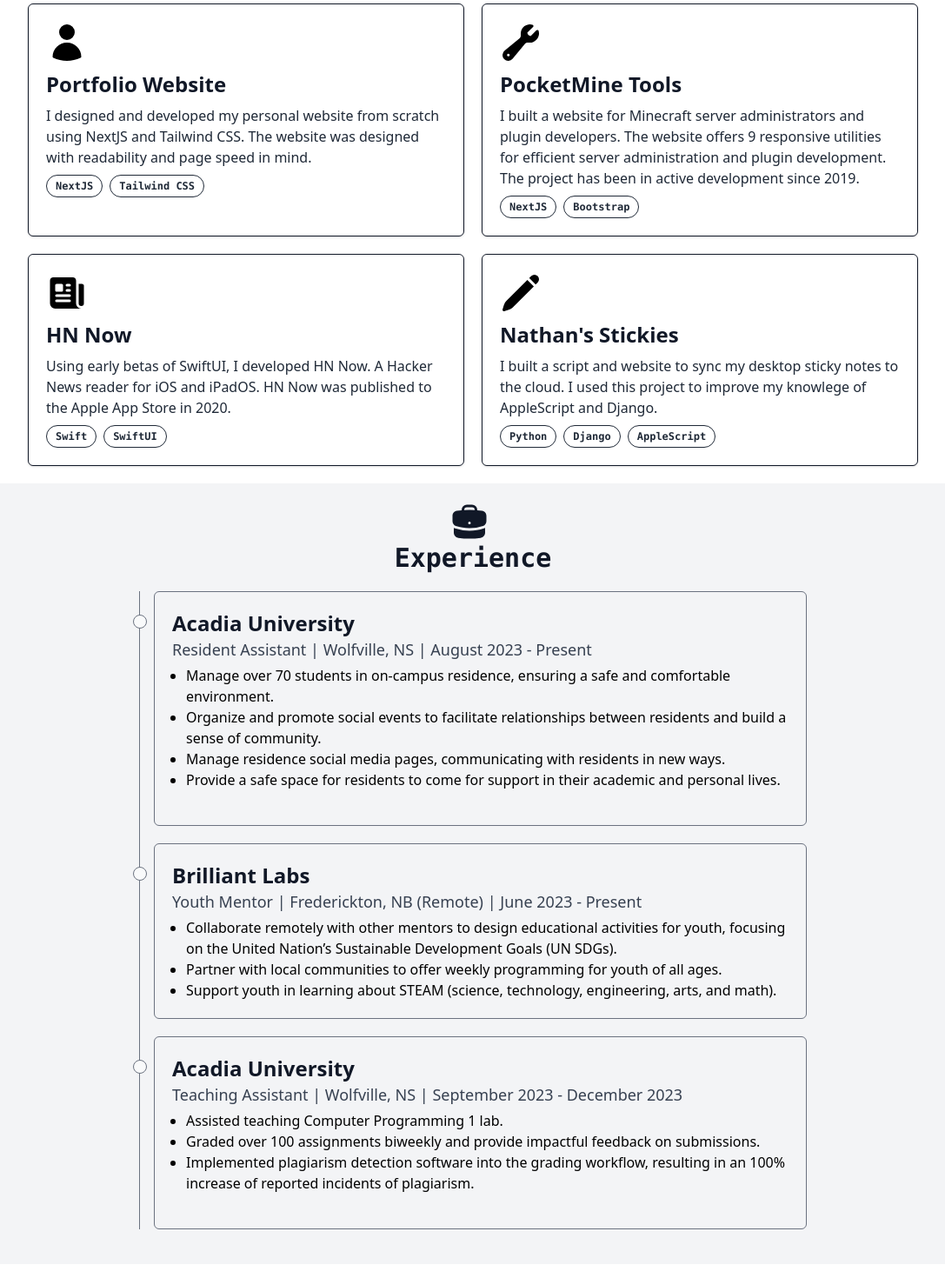
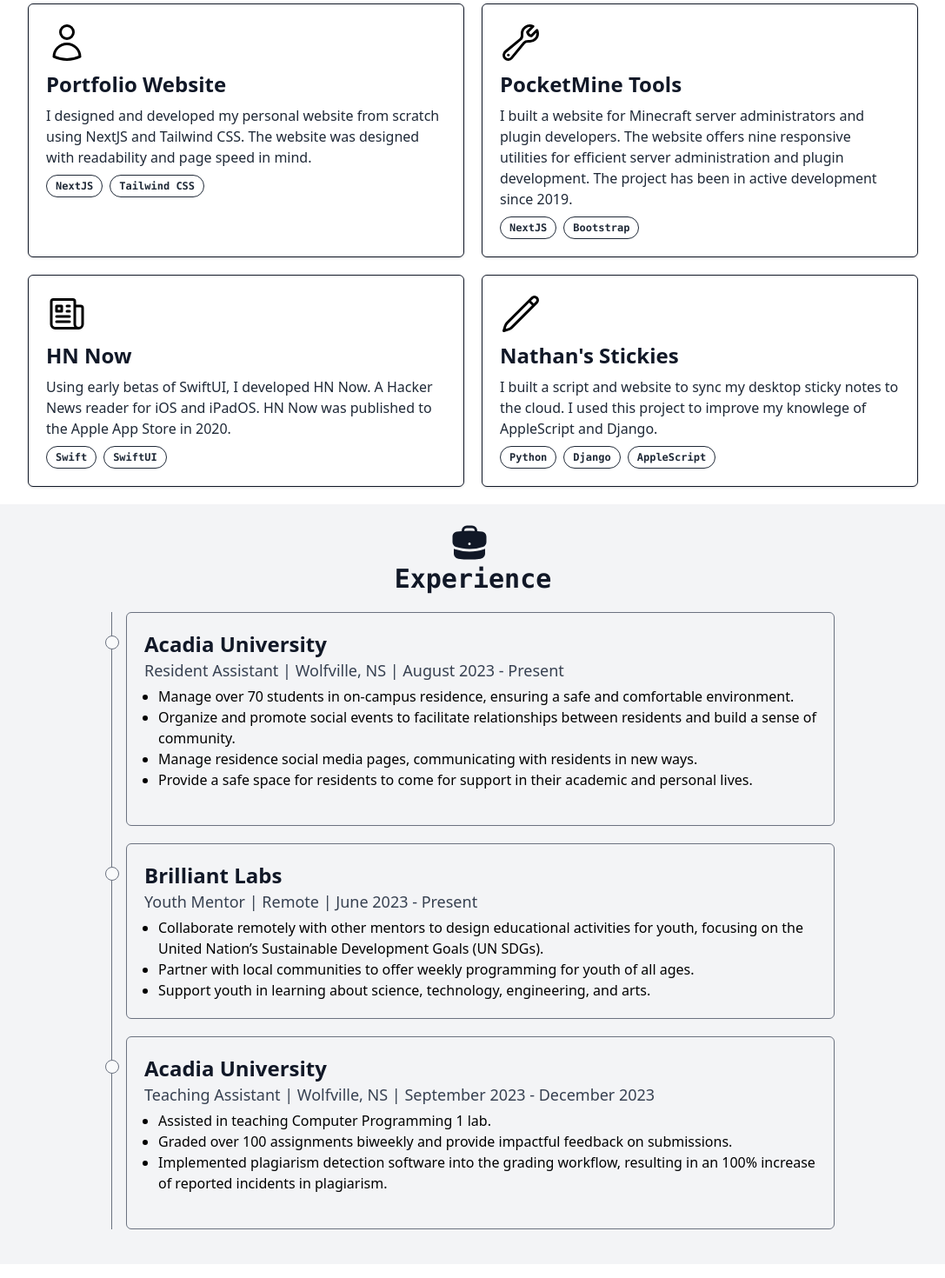
Before and after one commit to nathanfredericks/nathanfredericks.github.io, a Next.js app: page / in a window 1280 px wide. Shown: the part 880-2350 px from the top of the page at 87% size, without its empty margins (96-1183 px from the left). Built offline with nearby package versions, Linux system fonts and the light colour scheme.

Commit message:
Bring inline with resume and update some minor styling

```diff
--- a/components/Timeline.tsx
+++ b/components/Timeline.tsx
@@ -6,7 +6,7 @@
 
 export default function Timeline({ children }: TimelineProps) {
   return (
-    <div className="max-w-screen-md">
+    <div className="md:mx-24">
       <ul className="relative md:border-s md:border-gray-500">{children}</ul>
     </div>
   );
--- a/pages/index.tsx
+++ b/pages/index.tsx
@@ -16,7 +16,7 @@
         <meta charSet="utf-8"/>
         <meta name="viewport" content="width=device-width, initial-scale=1"/>
         <meta name="description"
-              content="Hello! My name's Nathan.  I'm a Computer Science student at Acadia University. I'm passionate about building quality software that can make an impact."/>
+              content="Hello! My name's Nathan. I'm a Computer Science student at Acadia University. I'm passionate about building quality software that can make an impact."/>
         <meta name="theme-color" content="#172554" />
         <title>Nathan Fredericks | Computer Science student</title>
         <link rel="canonical" href="https://nathan.fredericks.dev"/>
--- a/sections/EducationSection.tsx
+++ b/sections/EducationSection.tsx
@@ -8,23 +8,12 @@
       <Timeline>
         <TimelineItem
           title="Acadia University"
-          subtitle="Bachelor of Applied Computer Science | Wolfville, NS | September 2022 - Present"
+          subtitle="Bachelor of Applied Computer Science with Co-op | Wolfville, NS | September 2022 - Present"
         >
           <ul className="list-disc pl-4">
-            <li>3.5 GPA</li>
-            <li>
-              Recipient of The Joyce Foundation bursary for showing
-              exceptionality through a combination of volunteerism, leadership,
-              citizenship, and character.
-            </li>
-            <li>
-              Achieved an A+ in Computer Programming (OOP Python and Java), and Software
-              Engineering.
-            </li>
-            <li>
-              Relevant Coursework: Data Structures and Algorithms, Computer
-              Architecture, Matrix Algebra, Discrete Mathematics.
-            </li>
+            <li><span className="underline">Relevant Coursework:</span> Computer Programing, Software Engineering, Data Structures and Algorithms, Computer Architecture, Matrix Algebra, Discrete Mathematics, Full-Stack Cloud Computing.</li>
+            <li><span className="underline">Accolades:</span> The Joyce Foundation Bursary ($20,000)</li>
+
           </ul>
         </TimelineItem>
       </Timeline>
--- a/sections/ExperienceSection.tsx
+++ b/sections/ExperienceSection.tsx
@@ -31,7 +31,7 @@
         </TimelineItem>
         <TimelineItem
           title="Brilliant Labs"
-          subtitle="Youth Mentor | Frederickton, NB (Remote) | June 2023 - Present"
+          subtitle="Youth Mentor | Remote | June 2023 - Present"
         >
           <ul className="list-disc pl-4">
             <li>
@@ -44,8 +44,8 @@
               youth of all ages.
             </li>
             <li>
-              Support youth in learning about STEAM (science, technology, engineering,
-              arts, and math).
+              Support youth in learning about science, technology, engineering,
+              and arts.
             </li>
           </ul>
         </TimelineItem>
@@ -54,14 +54,14 @@
           subtitle="Teaching Assistant | Wolfville, NS | September 2023 - December 2023"
         >
           <ul className="mb-5 list-disc pl-4">
-            <li>Assisted teaching Computer Programming 1 lab.</li>
+            <li>Assisted in teaching Computer Programming 1 lab.</li>
             <li>
               Graded over 100 assignments biweekly and provide impactful feedback
               on submissions.
             </li>
             <li>
               Implemented plagiarism detection software into the grading
-              workflow, resulting in an 100% increase of reported incidents of plagiarism.
+              workflow, resulting in an 100% increase of reported incidents in plagiarism.
             </li>
           </ul>
         </TimelineItem>
--- a/sections/ProjectsSection.tsx
+++ b/sections/ProjectsSection.tsx
@@ -1,15 +1,15 @@
+import { StarIcon } from '@heroicons/react/24/solid';
 import {
-  CommandLineIcon,
   NewspaperIcon, PencilIcon,
   UserIcon,
   WrenchIcon,
-} from '@heroicons/react/24/solid';
+} from '@heroicons/react/24/outline';
 import ProjectCard from '@/components/ProjectCard';
 import Section from '@/sections/Section';
 
 export default function ProjectsSection() {
   return (
-    <Section id="projects" Icon={CommandLineIcon} name="Projects">
+    <Section id="projects" Icon={StarIcon} name="Projects">
       <div className="grid grid-cols-1 gap-5 md:grid-cols-2">
         <ProjectCard
           Icon={UserIcon}
@@ -21,7 +21,7 @@
         <ProjectCard
           Icon={WrenchIcon}
           name="PocketMine Tools"
-          description="I built a website for Minecraft server administrators and plugin developers. The website offers 9 responsive utilities for efficient server administration and plugin development. The project has been in active development since 2019."
+          description="I built a website for Minecraft server administrators and plugin developers. The website offers nine responsive utilities for efficient server administration and plugin development. The project has been in active development since 2019."
           tags={['NextJS', 'Bootstrap']}
           link="https://github.com/nathanfredericks/pocketmine-tools"
         />
```
